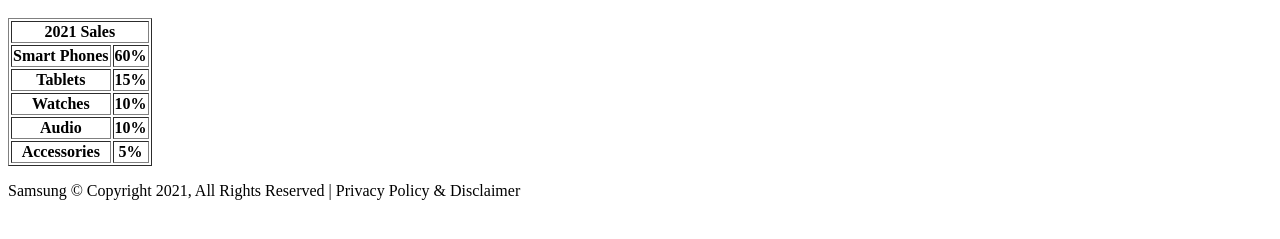
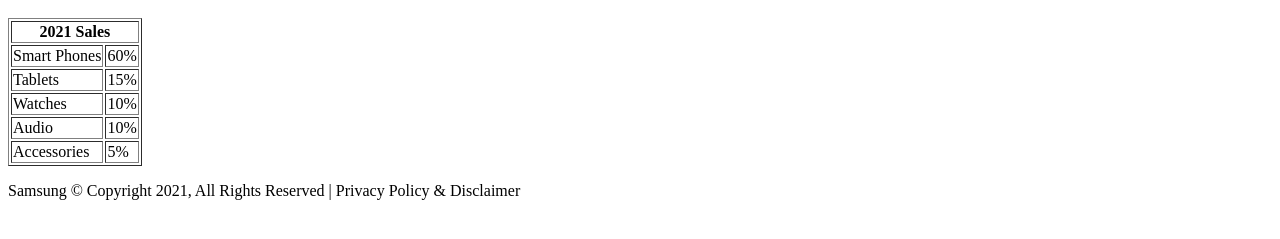
Before and after one commit to TacoMaster04/asgmt-bis216E, a plain HTML site: page index.html in a window 1280 px wide. Shown: the part 469-708 px from the top of the page. Drawn offline with Linux system fonts and the light colour scheme.

Commit message:
fix(index.html): Syntax errors

```diff
--- a/index.html
+++ b/index.html
@@ -3,10 +3,10 @@
 
 <head>
 	<meta charset="UTF-8">
-	<meta name="author" description="Mazen">
+	<meta name="author" content="Mazen">
 	<meta name="keywords" description="samsung, smart phones, galaxy buds, galaxy watch">
 	<meta name="description"
-		description="Samsung Online Shop. Whether it's smartphones or wearables, you will find all your tech must-haves just a click away in the Samsung Online Shop">
+		content="Samsung Online Shop. Whether it's smartphones or wearables, you will find all your tech must-haves just a click away in the Samsung Online Shop">
 	<title>Homepage</title>
 </head>
 
@@ -57,24 +57,24 @@
 				<th colspan="2">2021 Sales</th>
 			</tr>
 			<tr>
-				<th>Smart Phones</th>
-				<th>60%</th>
+				<td>Smart Phones</td>
+				<td>60%</td>
 			</tr>
 			<tr>
-				<th>Tablets</th>
-				<th>15%</th>
+				<td>Tablets</td>
+				<td>15%</td>
 			</tr>
 			<tr>
-				<th>Watches</th>
-				<th>10%</th>
+				<td>Watches</td>
+				<td>10%</td>
 			</tr>
 			<tr>
-				<th>Audio</th>
-				<th>10%</th>
+				<td>Audio</td>
+				<td>10%</td>
 			</tr>
 			<tr>
-				<th>Accessories</th>
-				<th>5%</th>
+				<td>Accessories</td>
+				<td>5%</td>
 			</tr>
 		</table>
 	</div>
```
